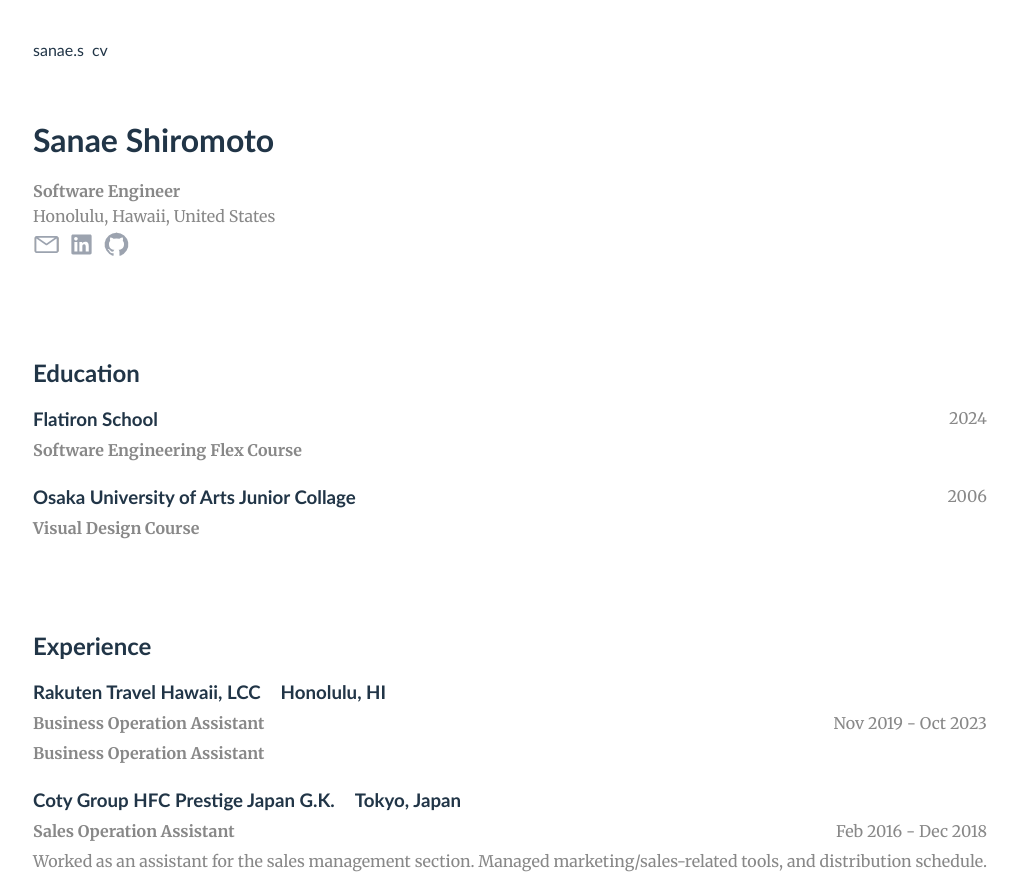
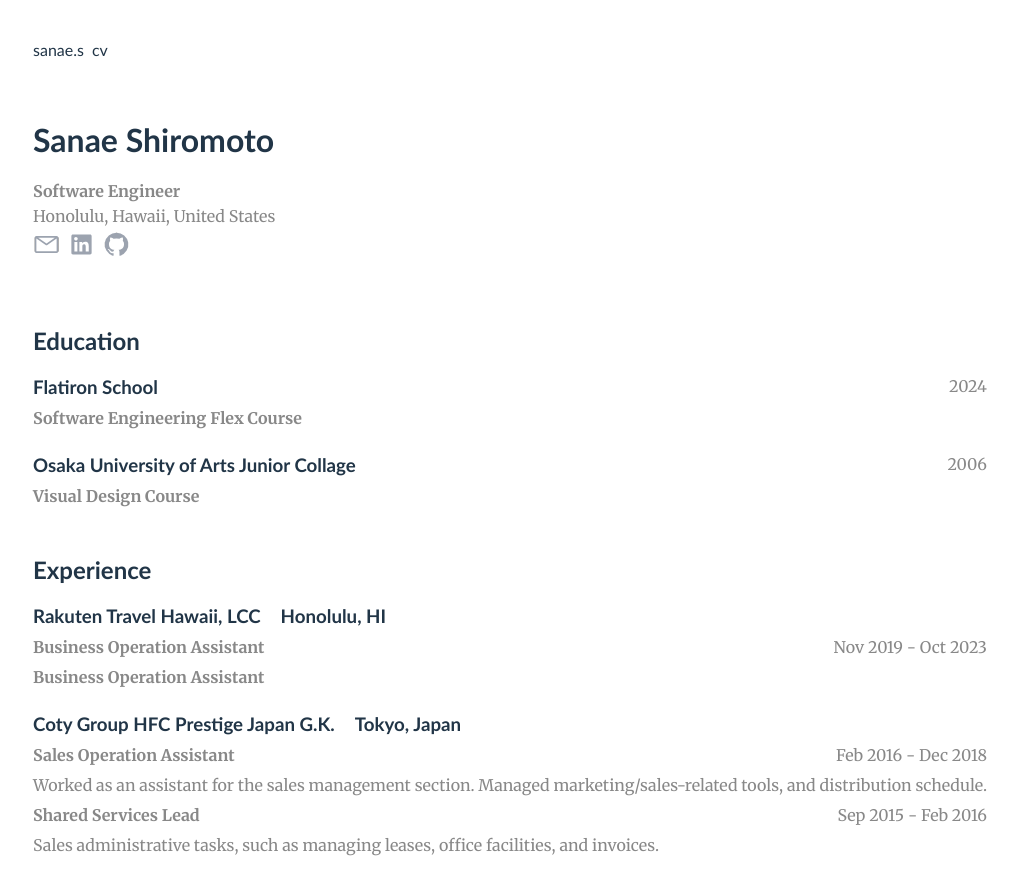
Before and after one commit to Pokasana/intro-page, a React (Vite) app: page /cv in a window 1280 px wide. Shown: the whole page, without its empty margins (7-1025 px from the left). Before the commit the page ends 800 px from the top, so only its background shows below. Built offline with nearby package versions, Linux system fonts and the light colour scheme.

Commit message:
change position to relative, add overflow and scroll-margin to root in index.css

```diff
--- a/src/features/cv/Cv.jsx
+++ b/src/features/cv/Cv.jsx
@@ -5,7 +5,7 @@ import Experience from './Experience.jsx'
 
 function Info() {
   return (
-    <div className="mx-auto w-full space-y-8 print:space-y-6">
+    <div className="mx-auto w-full print:space-y-1">
 
       <NameCard />
 
--- a/src/features/cv/Experience.jsx
+++ b/src/features/cv/Experience.jsx
@@ -2,7 +2,7 @@ import React from 'react';
 
 function Experience() {
   return (
-    <div className="py-5">
+    <div className="py-2 my-0">
       <h2>Experience</h2>
 
       <section className="py-2">
--- a/src/index.css
+++ b/src/index.css
@@ -1,5 +1,6 @@
 :root {
-  position: fixed;
+  position: relative;
+  overflow: auto;
   max-width: 1280px;
   height: 100%;
   margin: 0 auto;
@@ -9,6 +10,8 @@
   background-color: #242424;
   font-synthesis: none;
   text-rendering: optimizeLegibility;
+  scroll-margin-top: 3rem;
+  scroll-margin-bottom: 3rem;
   -webkit-font-smoothing: antialiased;
   -moz-osx-font-smoothing: grayscale;
 }
```
